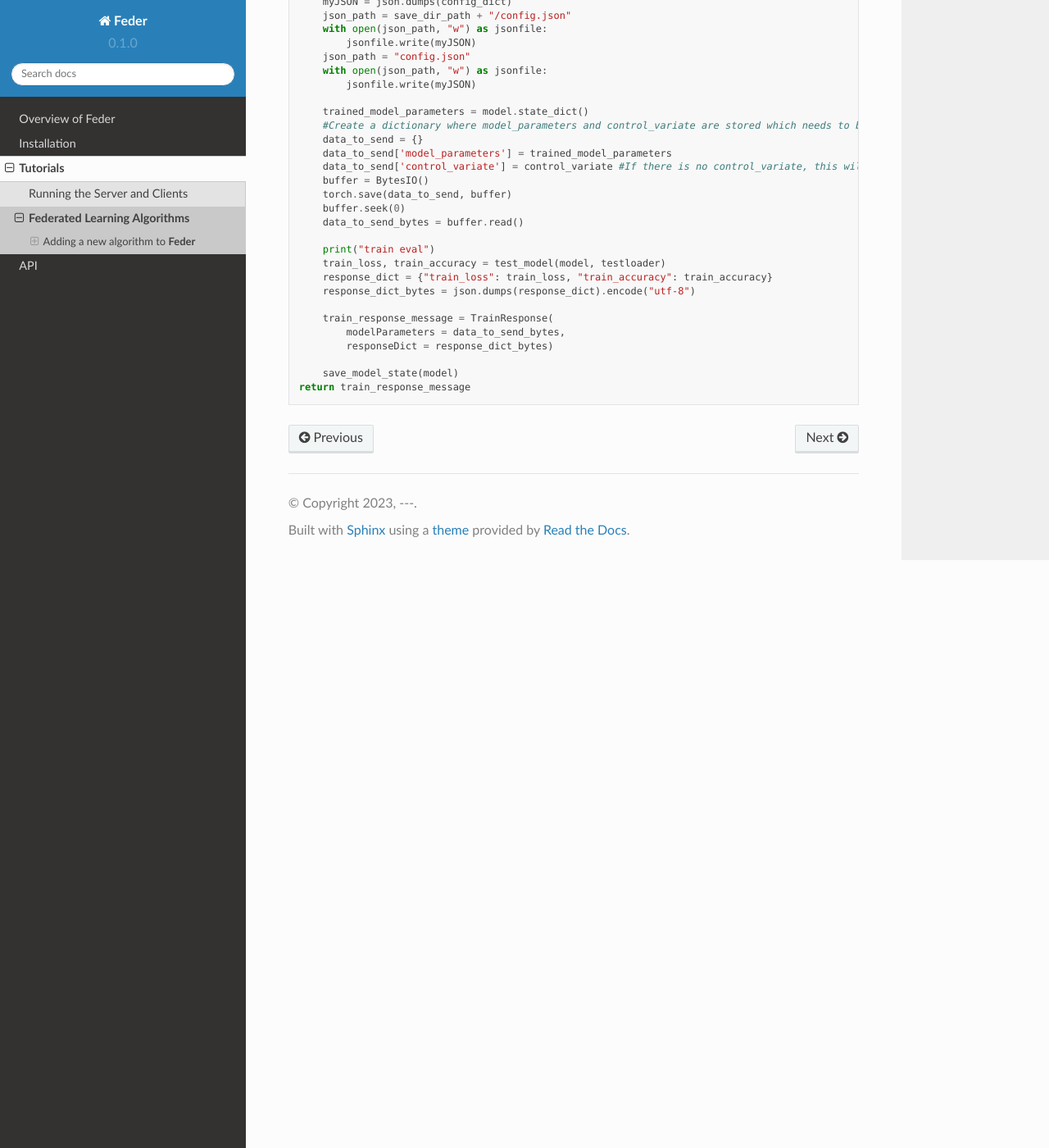
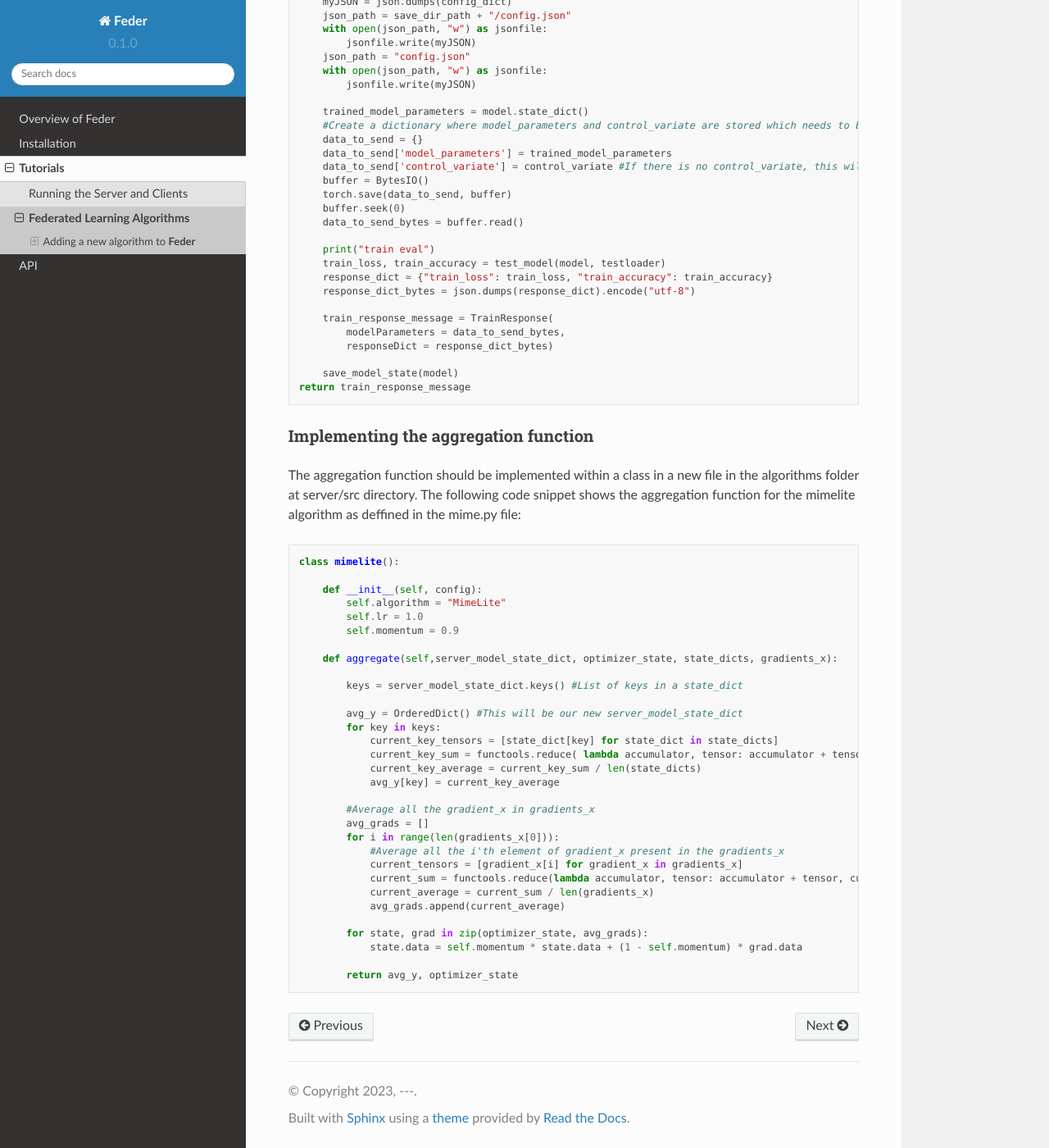
Before and after one commit to Kasliwal17/Feder, a Sphinx documentation site: the page built from docs/source/tutorials/algorithm.rst, in a window 1280 px wide and 1400 px high, scrolled down 2382 px. Shown: the whole window at 82% size. Built offline with Sphinx 7.4.7 and the Read the Docs theme 2.0.0, drawn with Linux system fonts in a browser that asks for light colours; pages that are not in the unit, such as notebooks, are missing from menus.

Commit message:
Update algorithm.rst

```diff
--- a/docs/source/tutorials/algorithm.rst
+++ b/docs/source/tutorials/algorithm.rst
@@ -143,3 +143,42 @@ After making the changes in the net_lib.py file, the client_lib.py file also nee
 
         save_model_state(model)
     return train_response_message
+
+Implementing the aggregation function
+~~~~~~~~~~~~~~~~~~~~~~~~~~~~~~~~~~~~~
+
+The aggregation function should be implemented within a class in a new file in the algorithms folder at server/src directory. The following code snippet shows the aggregation function for the mimelite algorithm as deffined in the mime.py file:
+
+.. code-block:: python
+
+    class mimelite():
+
+        def __init__(self, config):
+            self.algorithm = "MimeLite"
+            self.lr = 1.0
+            self.momentum = 0.9
+
+        def aggregate(self,server_model_state_dict, optimizer_state, state_dicts, gradients_x):
+
+            keys = server_model_state_dict.keys() #List of keys in a state_dict
+
+            avg_y = OrderedDict() #This will be our new server_model_state_dict
+            for key in keys:
+                current_key_tensors = [state_dict[key] for state_dict in state_dicts]
+                current_key_sum = functools.reduce( lambda accumulator, tensor: accumulator + tensor, current_key_tensors )
+                current_key_average = current_key_sum / len(state_dicts)
+                avg_y[key] = current_key_average
+
+            #Average all the gradient_x in gradients_x
+            avg_grads = []
+            for i in range(len(gradients_x[0])):
+                #Average all the i'th element of gradient_x present in the gradients_x
+                current_tensors = [gradient_x[i] for gradient_x in gradients_x]
+                current_sum = functools.reduce(lambda accumulator, tensor: accumulator + tensor, current_tensors)
+                current_average = current_sum / len(gradients_x)
+                avg_grads.append(current_average)
+
+            for state, grad in zip(optimizer_state, avg_grads):
+                state.data = self.momentum * state.data + (1 - self.momentum) * grad.data
+
+            return avg_y, optimizer_state
```
